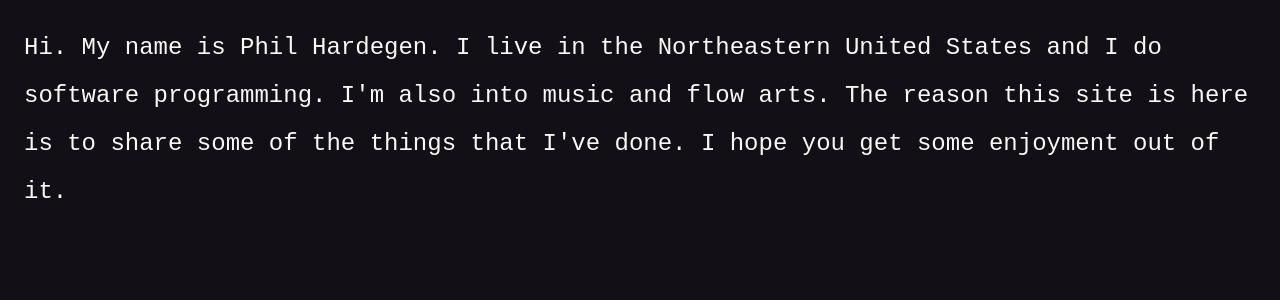
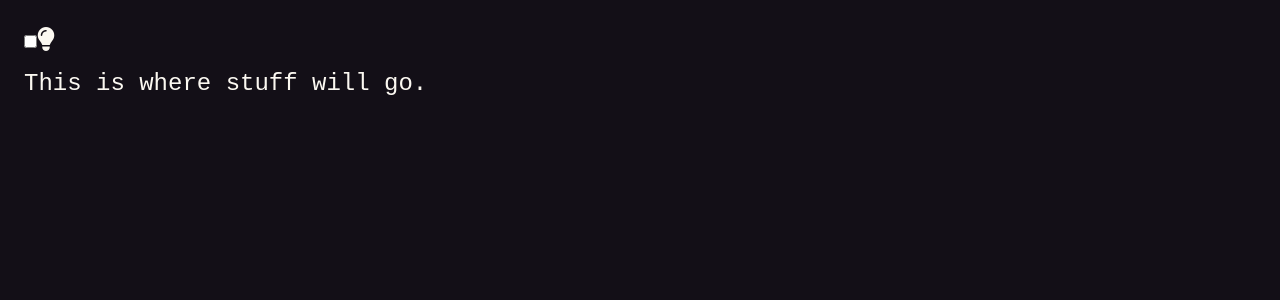
Before and after one commit to philhd/phil-site-next, a Next.js app: page / in a window 1280 px wide. Shown: the top 300 px of the page. Built offline with nearby package versions, Linux system fonts and the light colour scheme.

Commit message:
implement light switch

```diff
--- /dev/null
+++ b/src/app/about/page.tsx
@@ -0,0 +1,9 @@
+export default function Home() {
+  return (
+    <main>
+      <p>
+        Hi. My name is Phil Hardegen. I live in the Northeastern United States and I do software programming. I'm also into music and flow arts. The reason this site is here is to share some of the things that I've done. I hope you get some enjoyment out of it.
+      </p>
+    </main>
+  )
+}
--- /dev/null
+++ b/src/app/components/lightswitch.tsx
@@ -0,0 +1,46 @@
+'use client'
+
+import Script from "next/script"
+import { useEffect } from "react";
+
+export default function Lightswitch() {
+
+    useEffect(() => initStateFromLocalStorage(), []);
+
+    function onChecked(evt: any) {
+        const lightsOn = evt.target.checked
+        console.log(`${lightsOn}`)
+        localStorage.lightsOn = JSON.stringify(lightsOn)
+        setThemeState(lightsOn)
+    }
+
+    function setThemeState(lightsOn: boolean) {
+        console.log(`setting lightsOn to ${lightsOn}`)
+        if(lightsOn){
+            document.documentElement.classList.remove('dark')
+        } else {
+            document.documentElement.classList.add('dark')
+        }
+    }
+
+    function initStateFromLocalStorage() {
+        const lightsOn = !('lightsOn' in localStorage) ? false : localStorage.lightsOn === 'true'
+        console.log(`initializing lightsOn to ${lightsOn} from local storage`)
+        const lightSwitchElement = document.getElementById('light-switch') as HTMLInputElement
+        lightSwitchElement.checked = lightsOn
+        setThemeState(lightsOn)
+    }
+
+    return (
+        <>
+            <Script src="https://kit.fontawesome.com/8b6d78f83d.js" crossOrigin="anonymous" />
+
+            <div>
+                <input type="checkbox" id="light-switch" name="light-switch" onChange={(evt) => onChecked(evt)} />
+                <label htmlFor="light-switch" aria-label="light-switch">
+                    <i className="fa-solid fa-lightbulb"></i>
+                </label>
+            </div>
+        </>
+    )
+}
--- a/src/app/page.tsx
+++ b/src/app/page.tsx
@@ -1,8 +1,11 @@
+import Lightswitch from "./components/lightswitch";
+
 export default function Home() {
   return (
     <main>
+      <Lightswitch/>
       <p>
-        Hi. My name is Phil Hardegen. I live in the Northeastern United States and I do software programming. I'm also into music and flow arts. The reason this site is here is to share some of the things that I've done. I hope you get some enjoyment out of it.
+        This is where stuff will go.
       </p>
     </main>
   )
```
